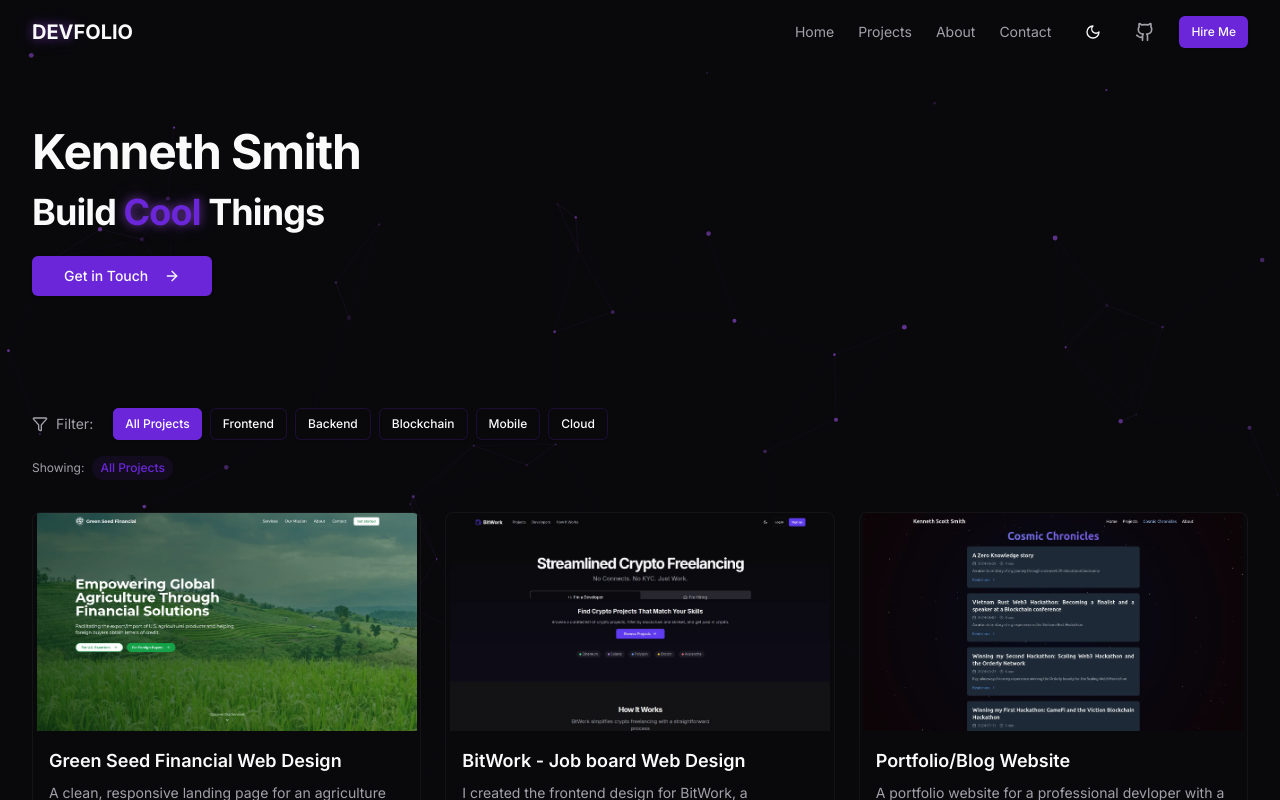
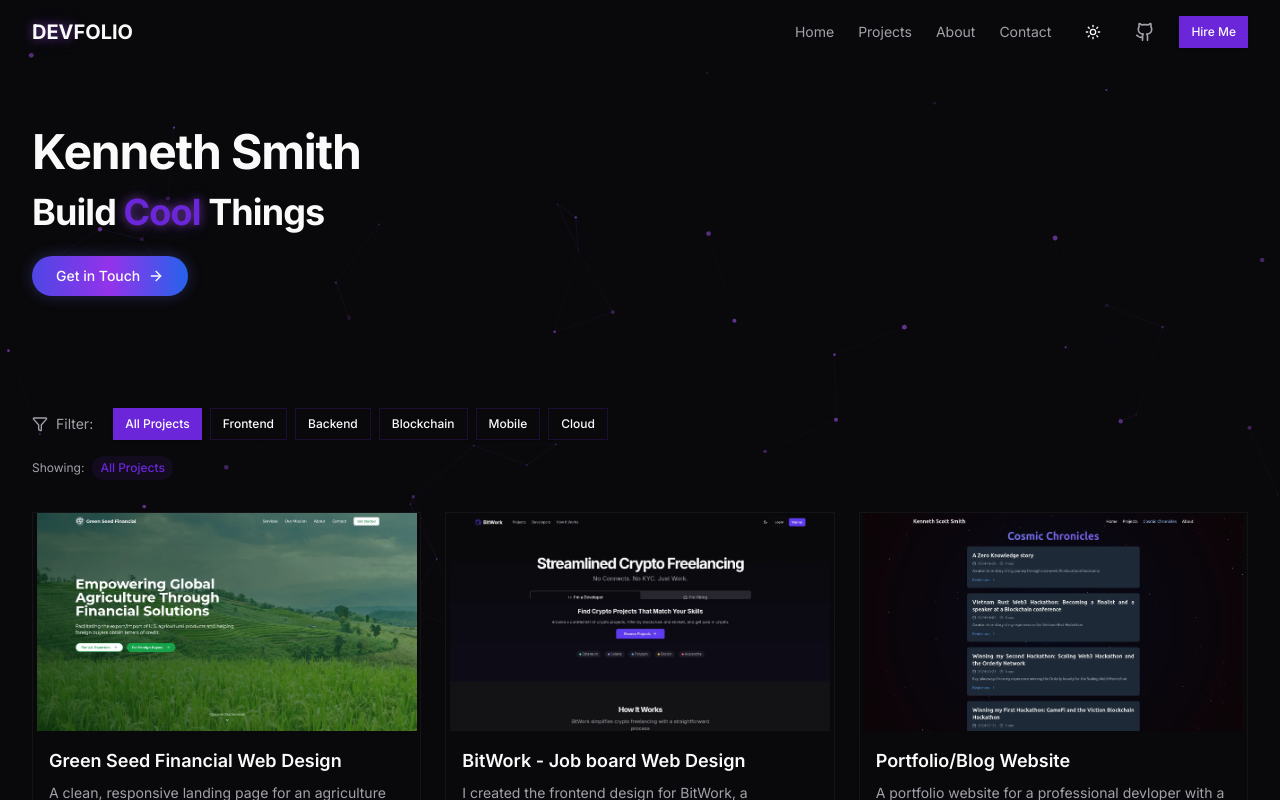
Before and after one commit to whitepiano323/whitepiano323.github.io, a Next.js app: page / in a window 1280 px wide. Shown: the top 800 px of the page. Built offline with nearby package versions, Linux system fonts and the light colour scheme.

Commit message:
fix theme toggle

```diff
--- a/app/globals.css
+++ b/app/globals.css
@@ -2,7 +2,7 @@
 @tailwind components;
 @tailwind utilities;
 
-@layer base {
+/* @layer base {
   :root {
     --background: 240 10% 3.9%;
     --foreground: 0 0% 98%;
@@ -34,11 +34,76 @@
 
     --radius: 0.5rem;
   }
+} */
+
+@layer base {
+    :root {
+        /* Light mode colors  */
+        --background: 0 0% 98%;
+        --foreground: 240 10% 3.9%;
+
+        --card: 0 0% 98%;
+        --card-foreground: 240 10% 3.9%;
+
+        --popover: 0 0% 98%;
+        --popover-foreground: 240 10% 3.9%;
+
+        --primary: 263 70% 50%;
+        --primary-foreground: 0 0% 98%;
+
+        --secondary: 240 5% 90%;
+        --secondary-foreground: 240 10% 3.9%;
+
+        --muted: 240 5% 90%;
+        --muted-foreground: 240 3.7% 45%; /* Darkened for better contrast */
+
+        --accent: 240 5% 90%;
+        --accent-foreground: 240 10% 3.9%;
+
+        --destructive: 0 84.2% 60.2%;
+        --destructive-foreground: 0 0% 98%;
+
+        --border: 240 5% 84%;
+        --input: 240 5% 84%;
+        --ring: 240 5% 65%;
+    }
+
+  .dark {
+    --background: 240 10% 3.9%;
+    --foreground: 0 0% 98%;
+
+    --card: 240 10% 3.9%;
+    --card-foreground: 0 0% 98%;
+
+    --popover: 240 10% 3.9%;
+    --popover-foreground: 0 0% 98%;
+
+    --primary: 263 70% 50%;
+    --primary-foreground: 0 0% 98%;
+
+    --secondary: 240 3.7% 15.9%;
+    --secondary-foreground: 0 0% 98%;
+
+    --muted: 240 3.7% 15.9%;
+    --muted-foreground: 240 5% 64.9%;
+
+    --accent: 240 3.7% 15.9%;
+    --accent-foreground: 0 0% 98%;
+
+    --destructive: 0 62.8% 30.6%;
+    --destructive-foreground: 0 0% 98%;
+
+    --border: 240 3.7% 15.9%;
+    --input: 240 3.7% 15.9%;
+    --ring: 240 4.9% 83.9%;
+  }
 }
 
 @layer base {
   * {
     @apply border-border;
+    @apply transition-colors duration-300;
+    @apply border-border transition-colors duration-200;
   }
   html {
     scroll-behavior: smooth;
--- a/components/hero-section.tsx
+++ b/components/hero-section.tsx
@@ -127,10 +127,17 @@ export function HeroSection() {
           </h3>
 
           <div className="flex flex-row gap-4 pt-2">
-            <Button asChild size="lg">
-              <a href="#contact" className="group">
-                Get in Touch
-                <ArrowRight className="ml-2 h-4 w-4 transition-transform group-hover:translate-x-1" />
+            <Button
+              asChild
+              size="lg"
+              className="rounded-full bg-gradient-to-r from-indigo-600 via-purple-600 to-blue-600 hover:from-indigo-500 hover:via-purple-500 hover:to-blue-500 border-none shadow-[0_0_15px_rgba(99,102,241,0.3)] hover:shadow-[0_0_25px_rgba(99,102,241,0.5)] transition-all duration-300 px-6"
+            >
+              <a href="#contact" className="group relative overflow-hidden">
+                <div className="absolute inset-0 w-full h-full bg-gradient-to-r from-transparent via-white/20 to-transparent -translate-x-full group-hover:animate-[shine_1.5s_ease]"></div>
+                <span className="flex items-center justify-center font-medium">
+                  Get in Touch
+                  <ArrowRight className="ml-2 h-4 w-4 transition-all group-hover:translate-x-1 group-hover:scale-110" />
+                </span>
               </a>
             </Button>
           </div>
--- a/components/project-card.tsx
+++ b/components/project-card.tsx
@@ -59,7 +59,7 @@ export function ProjectCard({ project }: ProjectCardProps) {
         <div className="absolute bottom-0 left-0 w-full p-4 transform translate-y-full group-hover:translate-y-0 transition-transform duration-300 ease-out">
           <div className="flex flex-wrap gap-1">
             {project.tags.slice(0, 3).map((tag) => (
-              <Badge key={tag} variant="secondary" className="text-xs bg-black/50 backdrop-blur-sm">
+              <Badge key={tag} variant="outline" className="ext-xs dark:bg-black/50 dark:backdrop-blur-sm bg-black/80 text-white">
                 {tag}
               </Badge>
             ))}
--- a/components/project-modal.tsx
+++ b/components/project-modal.tsx
@@ -170,7 +170,11 @@ export function ProjectModal() {
                 {/* Categories badges */}
                 <div className="flex flex-wrap gap-1 mt-3">
                   {project.categories.map((category) => (
-                    <Badge key={category} variant="outline" className="text-xs border-primary/20 bg-primary/5">
+                    <Badge
+                      key={category}
+                      variant="outline"
+                      className="text-xs border-primary/20 bg-primary/10 dark:bg-primary/5 text-primary-foreground dark:text-primary-foreground"
+                    >
                       {category}
                     </Badge>
                   ))}
@@ -231,7 +235,10 @@ export function ProjectModal() {
                       animate={{ opacity: 1, y: 0 }}
                       transition={{ delay: 0.4 + index * 0.05 }}
                     >
-                      <Badge variant="secondary" className="bg-black/50 backdrop-blur-sm text-xs">
+                      <Badge
+                        variant="secondary"
+                        className="bg-black/70 dark:bg-black/50 backdrop-blur-sm text-xs text-white"
+                      >
                         {tag}
                       </Badge>
                     </motion.div>
@@ -315,7 +322,10 @@ export function ProjectModal() {
                         animate={{ opacity: 1, scale: 1 }}
                         transition={{ delay: 0.6 + index * 0.05 }}
                       >
-                        <Badge variant="outline" className="bg-muted/10 border-primary/20 text-xs">
+                        <Badge
+                          variant="outline"
+                          className="bg-muted/20 dark:bg-muted/10 border-primary/20 text-xs text-foreground dark:text-foreground"
+                        >
                           {tech}
                         </Badge>
                       </motion.div>
--- a/components/theme-toggle.tsx
+++ b/components/theme-toggle.tsx
@@ -3,19 +3,38 @@
 import { useTheme } from "next-themes"
 import { Button } from "@/components/ui/button"
 import { Moon, Sun } from "lucide-react"
+import { useEffect, useState } from "react"
+
 
 export function ThemeToggle() {
-  const { theme, setTheme } = useTheme()
+  const { resolvedTheme, setTheme } = useTheme()
+  const [mounted, setMounted] = useState(false)
+
+  // Prevent hydration mismatch
+  useEffect(() => {
+    setMounted(true)
+  }, [])
+
+  if (!mounted) {
+    return (
+      <Button variant="ghost" size="icon" aria-label="Toggle theme">
+        <div className="h-5 w-5" />
+      </Button>
+    )
+  }
 
   return (
     <Button
       variant="ghost"
       size="icon"
-      onClick={() => setTheme(theme === "dark" ? "light" : "dark")}
+      onClick={() => setTheme(resolvedTheme === "dark" ? "light" : "dark")}
       aria-label="Toggle theme"
     >
-      <Sun className="h-5 w-5 rotate-0 scale-100 transition-all dark:-rotate-90 dark:scale-0" />
-      <Moon className="absolute h-5 w-5 rotate-90 scale-0 transition-all dark:rotate-0 dark:scale-100" />
+      {resolvedTheme === "dark" ? (
+        <Sun className="h-5 w-5 transition-all" />
+      ) : (
+        <Moon className="h-5 w-5 transition-all" />
+      )}
     </Button>
-  )
+  );
 }
```
Also changed, not shown: components/contact-form.tsx (+40 -24 lines).
